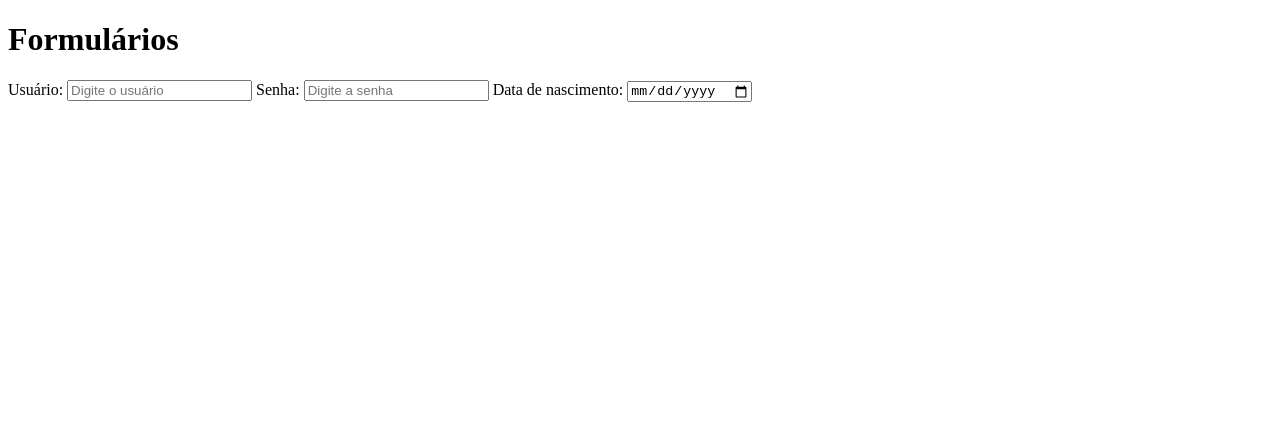
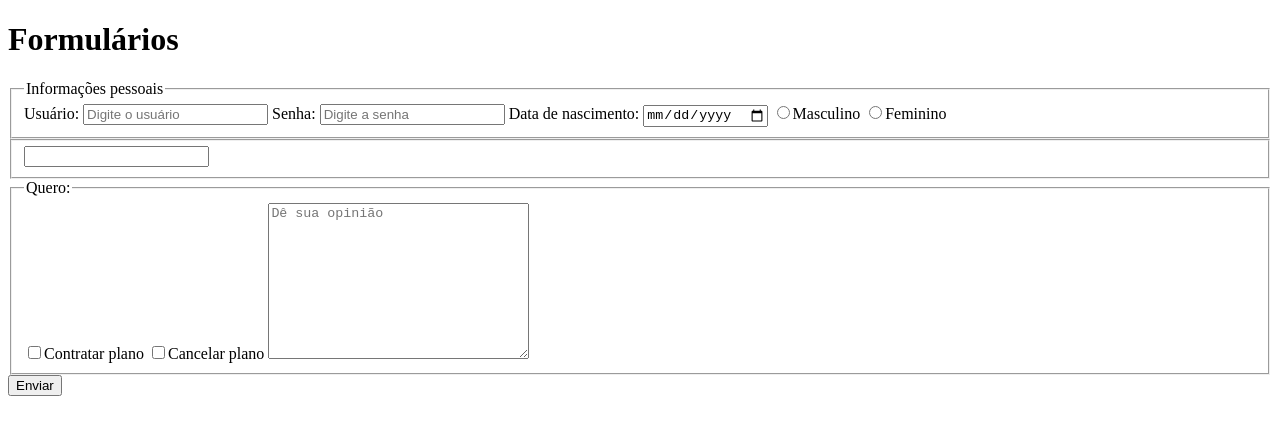
Before and after one commit to teachtech2023/eemlo_2024, a plain HTML site: page fabiana/formularios.html in a window 1280 px wide. Drawn offline with Linux system fonts and the light colour scheme.

Commit message:
Formulario

```diff
--- a/fabiana/formularios.html
+++ b/fabiana/formularios.html
@@ -1,18 +1,45 @@
 <!DOCTYPE html>
 <html lang="en">
+
 <head>
     <meta charset="UTF-8">
     <meta name="viewport" content="width=h1, initial-scale=1.0">
     <title>Formulários</title>
+
+    <script>
+        alert('Seja bem vindo');
+    </script>
 </head>
+
 <body>
     <h1>Formulários</h1>
 
-    <form id="login" name="formulario_login"  action="login.html" method="post">
-       Usuário: <input type="text" name="usuario" id="usuario" placeholder="Digite o usuário" autocomplete="on">
-       Senha: <input type="password" name="senha" id="senha" placeholder="Digite a senha" autocomplete="">
-       Data de nascimento: <input type="date" name="data" id="data" placeholder="Digite a data de nascimento" autocomplete="off"></input>
-
+    <form id="login" name="formulario_login" action="login.html" method="post">
+        <fieldset>
+            <legend>Informações pessoais</legend>
+            Usuário: <input type="text" name="usuario" id="usuario" placeholder="Digite o usuário" autocomplete="on">
+            Senha: <input type="password" name="senha" id="senha" placeholder="Digite a senha" autocomplete="">
+            Data de nascimento: <input type="date" name="data" id="data" placeholder="Digite a data de nascimento"
+                autocomplete="off"></input>
+            <input type="radio" name="sexo" id="data" value="M">Masculino
+            <input type="radio" name="sexo" id="data" value="F">Feminino
+        </fieldset>
+        <fieldset>
+            <input type="options" list="produto" name="pro>duto">
+            <datalist>
+                <option value="TV">
+                <option value="MODEM">
+                <option value="TELEFONE">
+                <option value="WIFI MESH">
+            </datalist>
+        </fieldset>
+        <fieldset>
+            <legend>Quero:</legend>
+            <input type="checkbox" name="acao" value="con">Contratar plano
+            <input type="checkbox" name="acao" value="can">Cancelar plano
+            <textarea name="observacao" id="obs" cols="30" rows="10" placeholder="Dê sua opinião"></textarea>
+        </fieldset>
+        <input type="submit" value="Enviar">
 
 
 
```
